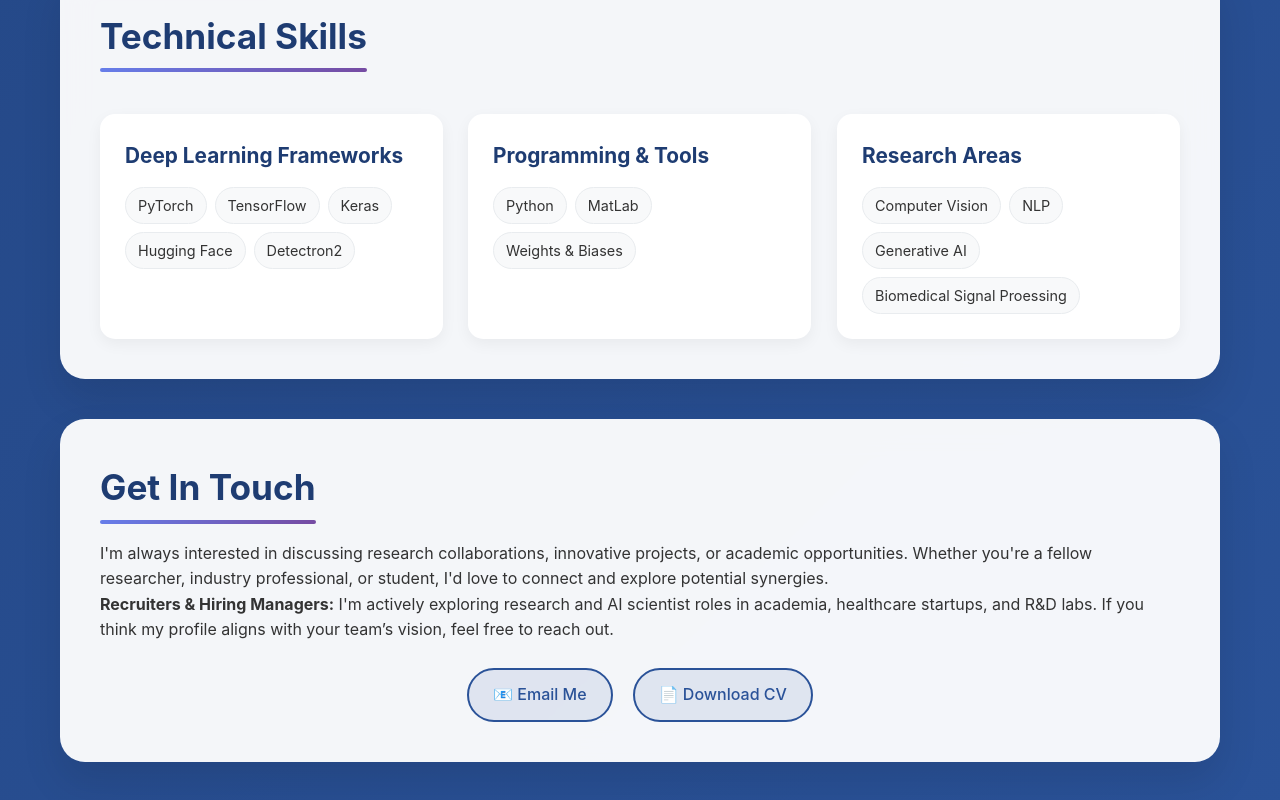
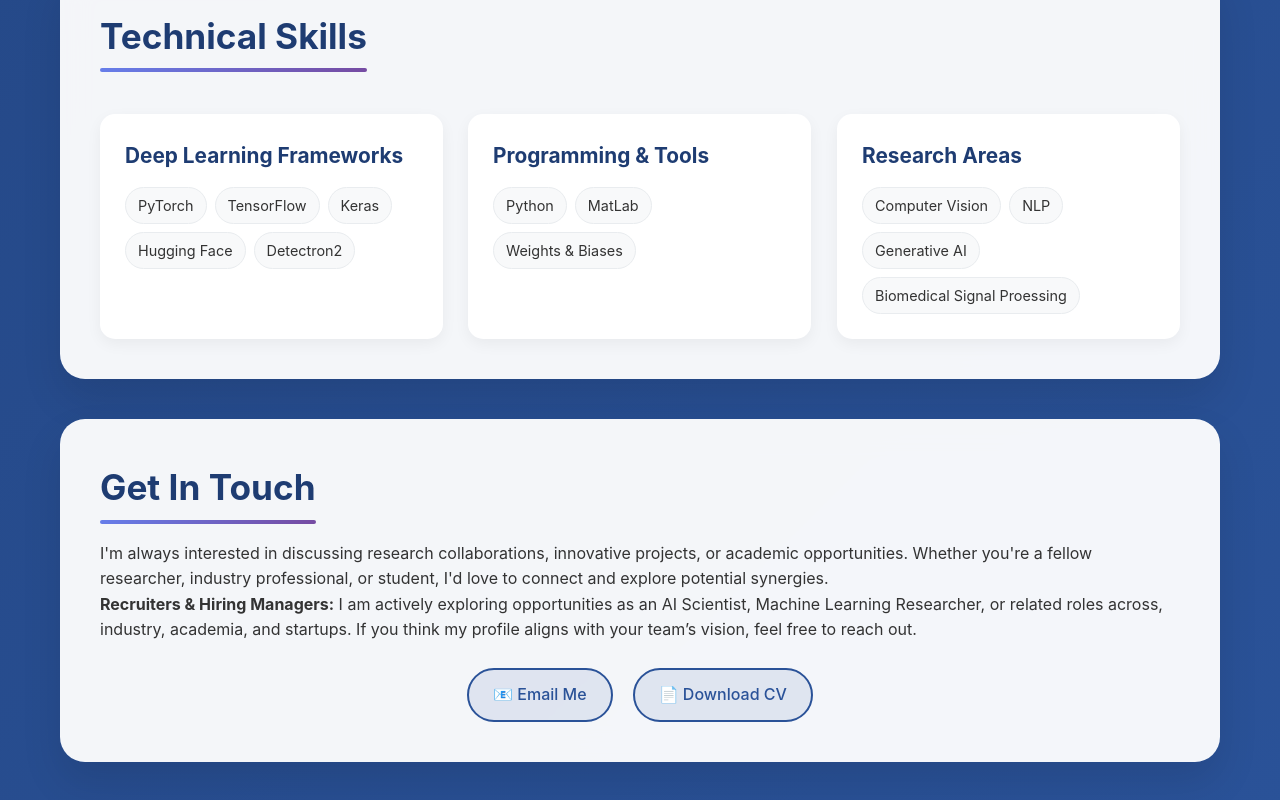
Before and after one commit to pharvesh/pharvesh.github.io, a plain HTML site: page index.html in a window 1280 px wide. Shown: the part 3253-4053 px from the top of the page. Drawn offline with Linux system fonts and the light colour scheme.

Commit message:
Update index.html

```diff
--- a/index.html
+++ b/index.html
@@ -701,7 +701,8 @@ medical implementation.</p>
         <section class="section" id="contact">
             <h2>Get In Touch</h2>
             <p>I'm always interested in discussing research collaborations, innovative projects, or academic opportunities. Whether you're a fellow researcher, industry professional, or student, I'd love to connect and explore potential synergies.</p>
-            <p><strong>Recruiters & Hiring Managers:</strong> I'm actively exploring research and AI scientist roles in academia, healthcare startups, and R&D labs. If you think my profile aligns with your team’s vision, feel free to reach out.</p>
+            <p><p>
+            <p><strong>Recruiters & Hiring Managers:</strong> I am actively exploring opportunities as an AI Scientist, Machine Learning Researcher, or related roles across, industry, academia, and startups. If you think my profile aligns with your team’s vision, feel free to reach out.</p>
             <div class="contact-links" style="margin-top: 25px;">
                 <a href="mailto:pharvesh@iitg.ac.in">📧 Email Me</a>
                 <a href="https://drive.google.com/file/d/1XCI7nt-WJ2HnmTjomTJs5l1foWPnAwU8/view?usp=sharing">📄 Download CV</a>
```
